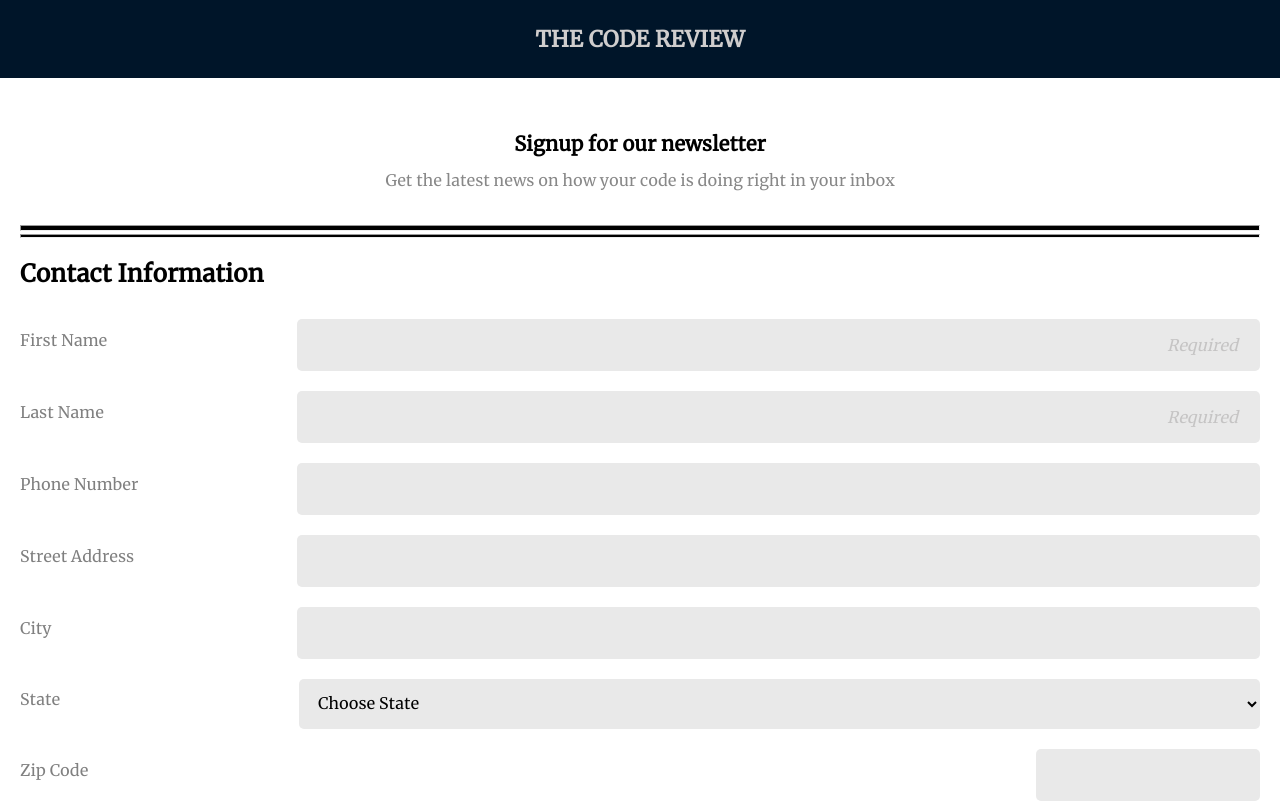
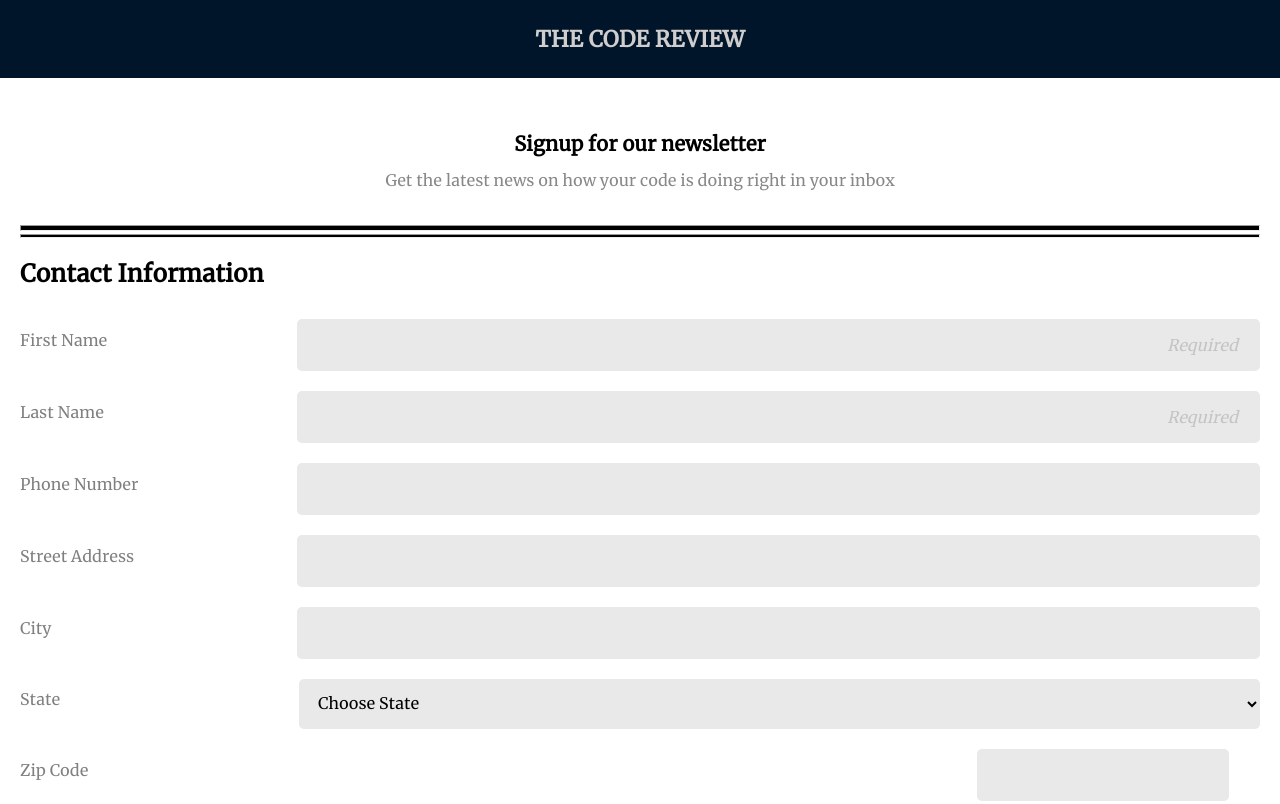
Before and after one commit to jordonmassengill/Form-Review, a plain HTML site: page index.html in a window 1280 px wide. Shown: the top 804 px of the page. Drawn offline with Linux system fonts and the light colour scheme.

Commit message:
zip still not working

```diff
--- a/css/styles.css
+++ b/css/styles.css
@@ -194,9 +194,11 @@ textarea {
   flex: 1 0 75%;
  }
 
- .zip {
-    max-width: 220px;
-    align-self: flex-start;
- }
+ input[id=zip] {
+  align-self: flex-start;
+  margin-right: 2.5%;
+  margin-left: 0;
+  flex: 0 0 20%;
+}
 
 }
```
